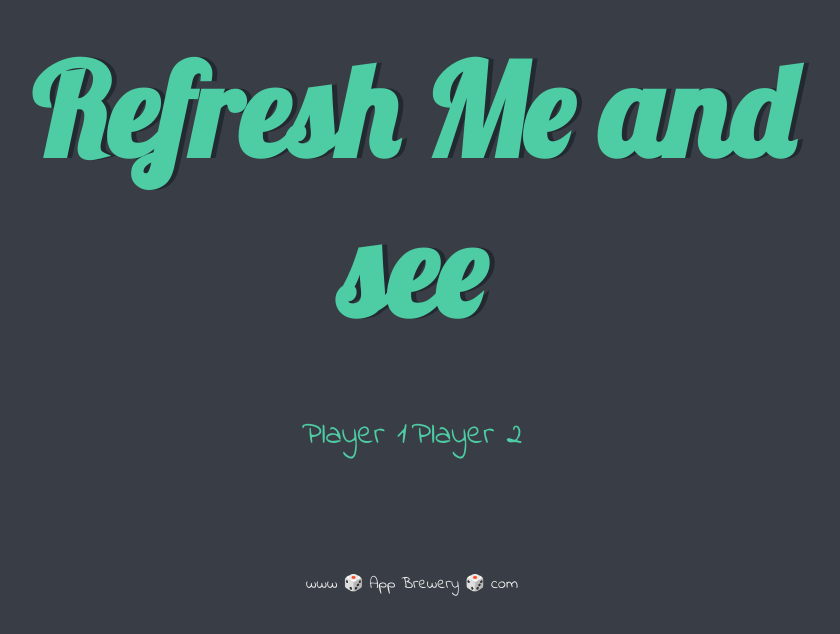
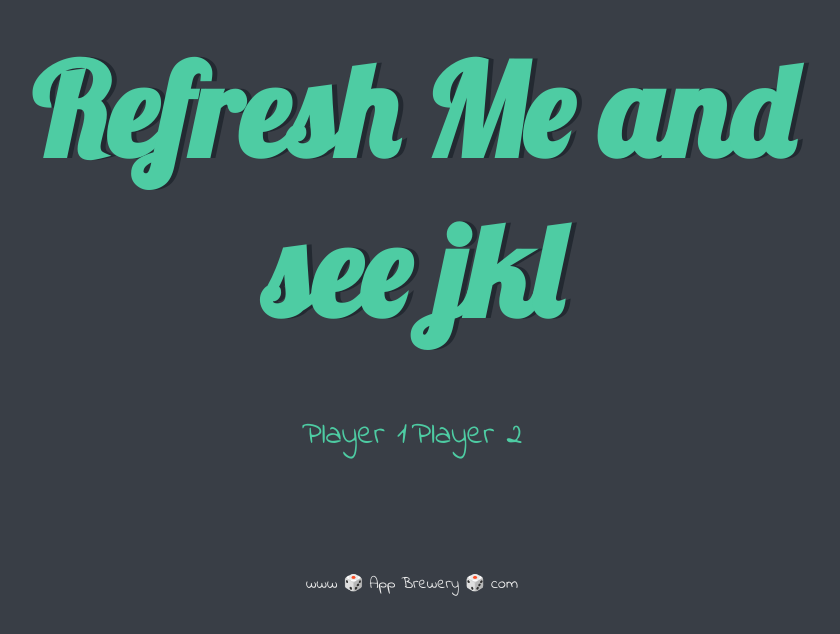
Before and after one commit to slkoay/Course_Udemy, a plain HTML site: page dicee.html in a window 1280 px wide. Shown: the whole page, without its empty margins (228-1068 px from the left). Drawn offline with Linux system fonts and the light colour scheme.

Commit message:
Update dicee.html

```diff
--- a/dicee.html
+++ b/dicee.html
@@ -11,7 +11,7 @@
   </head>
   <body>
     <div class="container">
-      <h1>Refresh Me and see</h1>
+      <h1>Refresh Me and see jkl</h1>
 
       <div class="dice">
         <p>Player 1</p>
```
